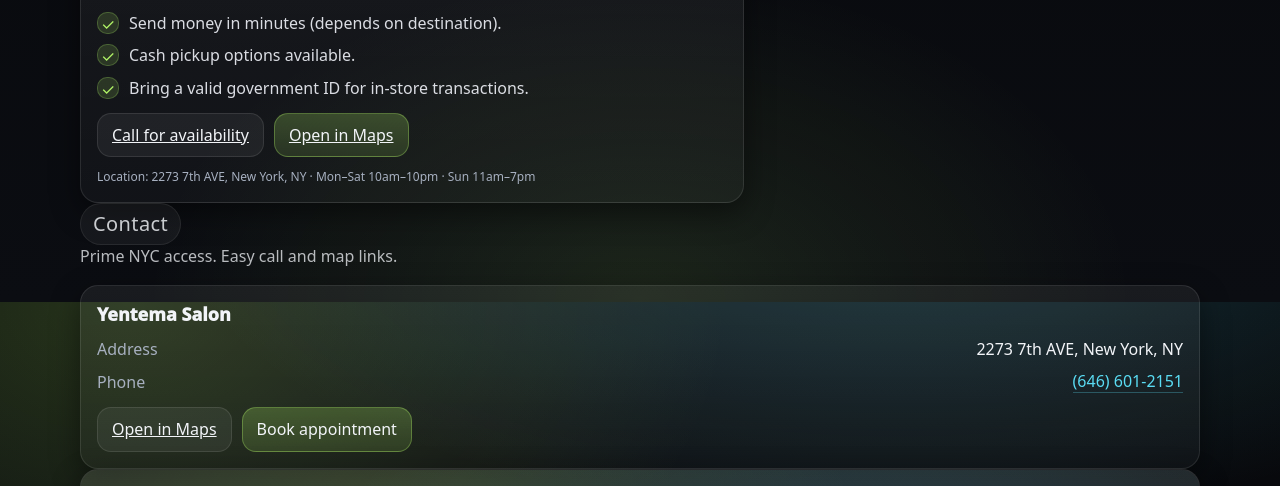
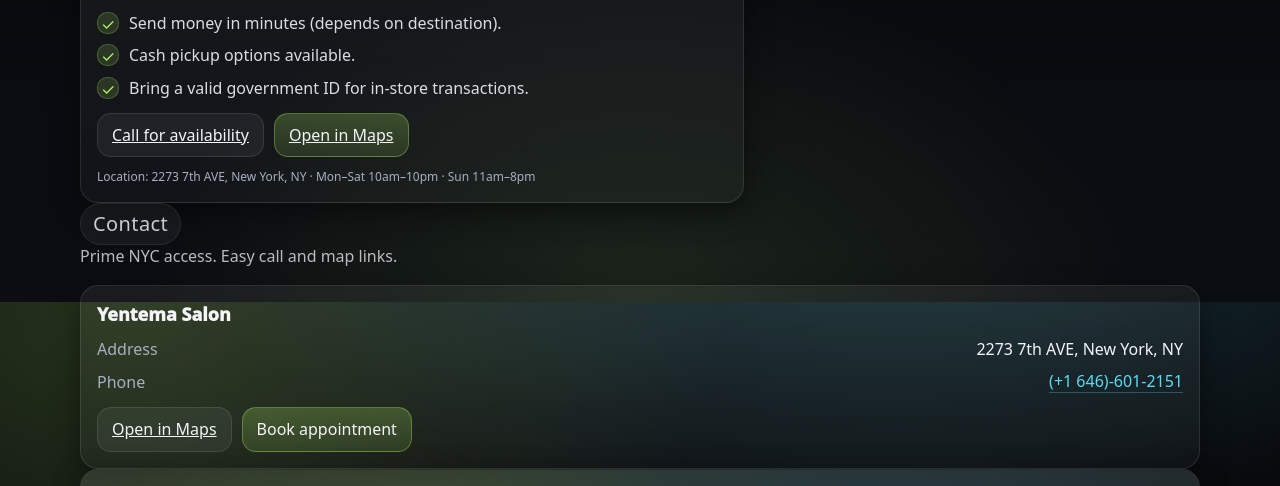
Before and after one commit to zabroski/nyc-barbershop, a React (Vite) app: page / in a window 1280 px wide. Shown: the part 6098-6584 px from the top of the page. Built offline with nearby package versions, Linux system fonts and the light colour scheme.

Commit message:
edited tel

```diff
--- a/src/components/MobileDrawer/MobileDrawer.tsx
+++ b/src/components/MobileDrawer/MobileDrawer.tsx
@@ -116,7 +116,7 @@
             </button>
 
             <a className="btn" href="tel:+6466012151">
-              Call (000) 000-0000
+              Call (+1 646)-601-2151
             </a>
           </div>
 
--- a/src/sections/ContactSection/ContactSection.tsx
+++ b/src/sections/ContactSection/ContactSection.tsx
@@ -24,8 +24,8 @@
 
             <div className="contactCard__row">
               <span className="muted">Phone</span>
-              <a className="inlineLink" href="tel:+6466012151">
-                (646) 601-2151
+              <a className="inlineLink" href="tel:+16466012151">
+                (+1 646)-601-2151
               </a>
             </div>
 
@@ -66,9 +66,6 @@
             <button className="link" onClick={() => scrollToId("barbers")}>
               Barbers
             </button>
-            {/* <button className="link" onClick={() => scrollToId("faq")}>
-              FAQ
-            </button> */}
           </div>
         </footer>
       </div>
--- a/src/sections/Hero/Hero.tsx
+++ b/src/sections/Hero/Hero.tsx
@@ -42,7 +42,7 @@
                 View services
               </button>
 
-              <a className="heroV2__call" href="tel:+6466012151">
+              <a className="heroV2__call" href="tel:+1646-601-2151">
                 <span className="heroV2__callDot" aria-hidden="true" />
                 Call now
               </a>
--- a/src/sections/MoneyTransferSection/MoneyTransferSection.tsx
+++ b/src/sections/MoneyTransferSection/MoneyTransferSection.tsx
@@ -55,71 +55,6 @@
   const letter = id === "moneygram" ? "M" : id === "western" ? "W" : "C";
   return <div className={`providerMark providerMark--${id}`}>{letter}</div>;
 }
-
-// function ProviderIcon({ id }: { id: TransferProviderId }) {
-//   // Use official MoneyGram logo
-//   if (id === "moneygram") {
-//     return (
-//       <div className={`providerMark providerMark--moneygram`}>
-//         <img src="/moneygram-logo.png" alt="" className="providerMark__logo" />
-//       </div>
-//     );
-//   }
-
-//   // Fallback letters for others
-//   const letter = id === "western" ? "W" : "C";
-
-//   return <div className={`providerMark providerMark--${id}`}>{letter}</div>;
-// }
-
-// function ProviderCard({
-//   provider,
-//   active,
-//   onSelect,
-// }: {
-//   provider: TransferProvider;
-//   active: boolean;
-//   onSelect: () => void;
-// }) {
-//   return (
-//     <button
-//       type="button"
-//       className={`transferCard ${active ? "transferCard--active" : ""}`}
-//       onClick={onSelect}
-//       aria-pressed={!!active}
-//     >
-//       <div className="transferCard__head">
-//         <div className="transferCard__identity">
-//           <ProviderIcon id={provider.id} />
-//           <div>
-//             <div className="transferCard__nameRow">
-//               <div className="transferCard__name">{provider.name}</div>
-//               <span className="transferBadge">{provider.badge}</span>
-//             </div>
-//             <div className="transferCard__tagline muted">
-//               {provider.tagline}
-//             </div>
-//           </div>
-//         </div>
-
-//         <div className="transferCard__hint">
-//           <span className="inlineLink">Details</span>
-//           <span className="muted">→</span>
-//         </div>
-//       </div>
-
-//       <div className="transferCard__bullets">
-//         {provider.details.slice(0, 2).map((d) => (
-//           <div key={d} className="transferBullet">
-//             <span className="transferBullet__dot" aria-hidden="true" />
-//             <span>{d}</span>
-//           </div>
-//         ))}
-//       </div>
-//     </button>
-//   );
-// }
-
 function ProviderCard({
   provider,
   active,
@@ -280,7 +215,7 @@
               {active.note && <div className="note">{active.note}</div>}
 
               <div className="transferInfo__actions">
-                <a className="btn" href="tel:+6466012151">
+                <a className="btn" href="tel:+1646-601-2151">
                   Call for availability
                 </a>
                 <a
@@ -294,7 +229,7 @@
               </div>
 
               <div className="transferInfo__meta muted">
-                Location: {address} · Mon–Sat 10am–10pm · Sun 11am–7pm
+                Location: {address} · Mon–Sat 10am–10pm · Sun 11am–8pm
               </div>
             </div>
           </div>
```
Also changed, not shown: src/components/Navbar/Navbar.tsx (+0 -12 lines).
